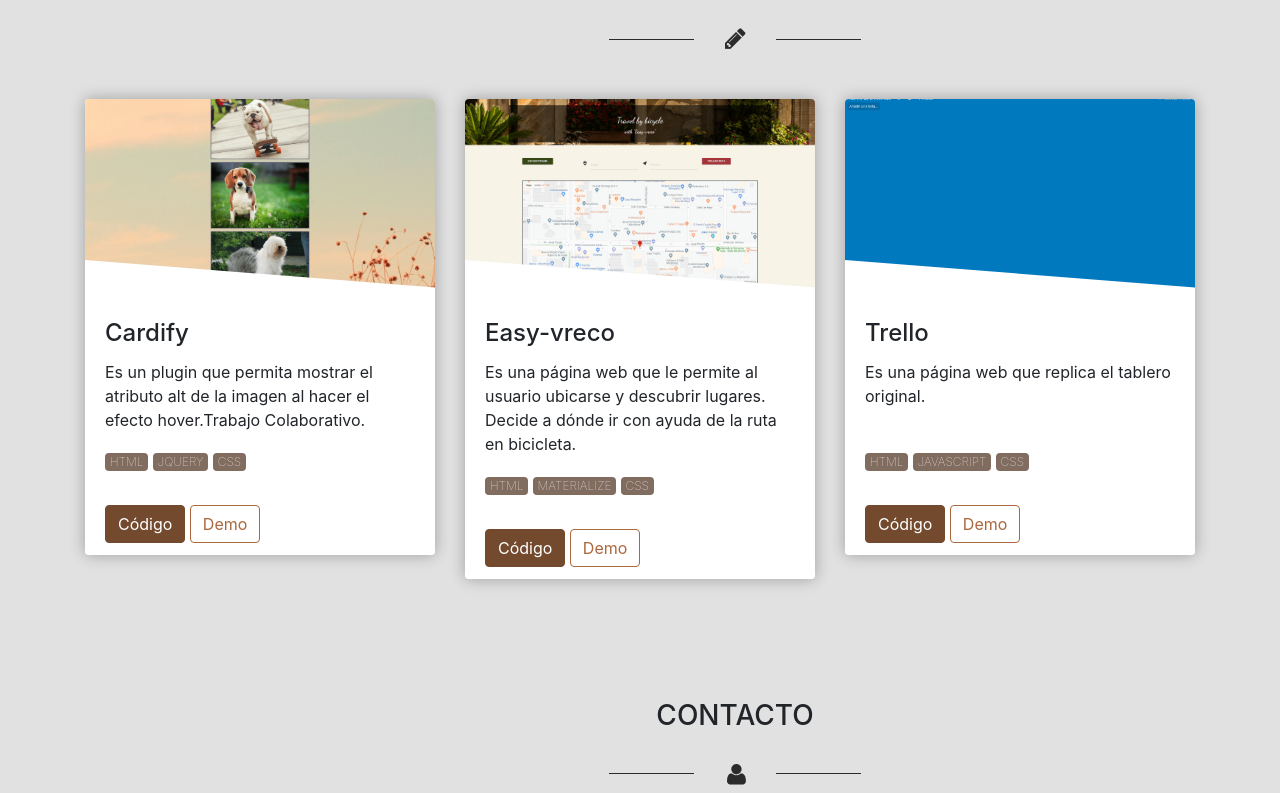
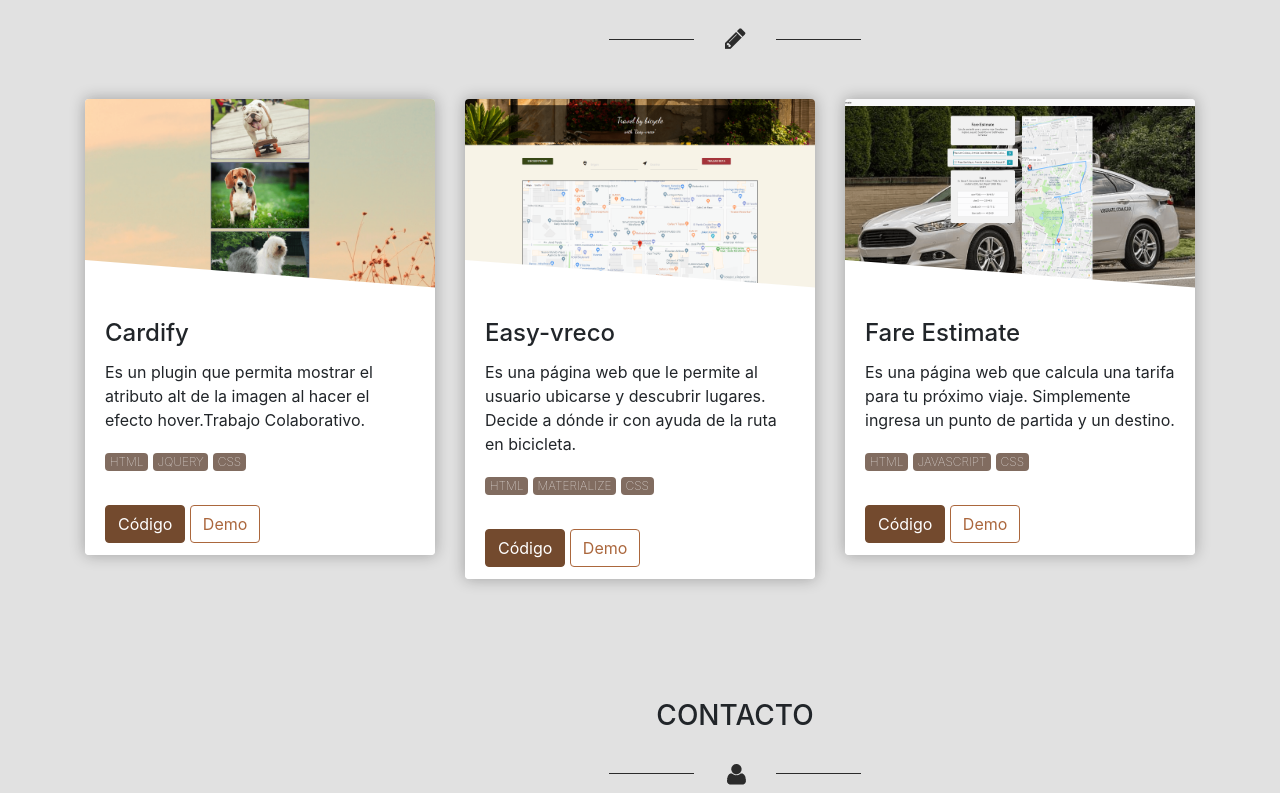
Before and after one commit to NatalyOC/developer-fronted-portfolio, a plain HTML site: page index.html in a window 1280 px wide. Shown: the part 1814-2607 px from the top of the page. Drawn offline with nearby package versions, Linux system fonts and the light colour scheme.

Commit message:
ultima modificacion

```diff
--- a/index.html
+++ b/index.html
@@ -173,22 +173,21 @@
           </div>
           <div class="col-sm-12 col-md-4 col-lg-4 blog-text-info">
             <div class="card card-custom bg-white border-white">
-              <div class="card-custom-img" style="background-image: url(./assets/images/proyect-trello.png)"></div>
+              <div class="card-custom-img" style="background-image: url(./assets/images/fareestimate.png)"></div>
               <!-- <div class="card-custom-avatar">
                 <img class="img-fluid" src="http://res.cloudinary.com/d3/image/upload/c_pad,g_center,h_200,q_auto:eco,w_200/bootstrap-logo_u3c8dx.jpg"
                   alt="Avatar" />
               </div> -->
               <div class="card-body" style="overflow-y: auto">
-                <h4 class="card-title">Trello</h4>
-                <p class="card-text">Es una página web que replica el tablero original.</p>
-                <br>
+                <h4 class="card-title">Fare Estimate</h4>
+                <p class="card-text">Es una página web que calcula una tarifa para tu próximo viaje. Simplemente ingresa un punto de partida y un destino.</p>
                 <span class="badge cgrain">HTML</span>
                 <span class="badge cgrain">JAVASCRIPT</span>
                 <span class="badge cgrain">CSS</span>
               </div>
               <div class="card-footer" style="background: inherit; border-color: inherit;">
-                <a href="https://github.com/NatalyOC/trello" class="btn color-brain" target="blank">Código</a>
-                <a href="https://natalyoc.github.io/trello/" class="btn color-grain" target="blank">Demo</a>
+                <a href="https://github.com/NatalyOC/fare-estimate" class="btn color-brain" target="blank">Código</a>
+                <a href="https://natalyoc.github.io/fare-estimate/public/" class="btn color-grain" target="blank">Demo</a>
               </div>
             </div>
           </div>
```
Also changed, not shown: assets/images/fareestimate.png (added).
